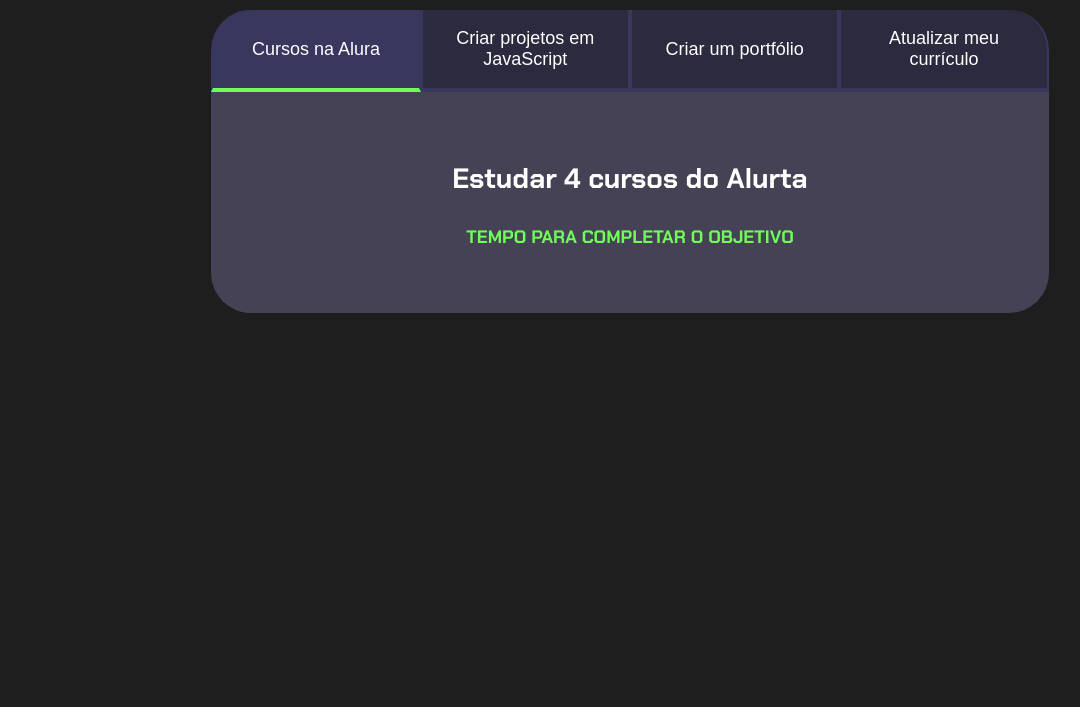
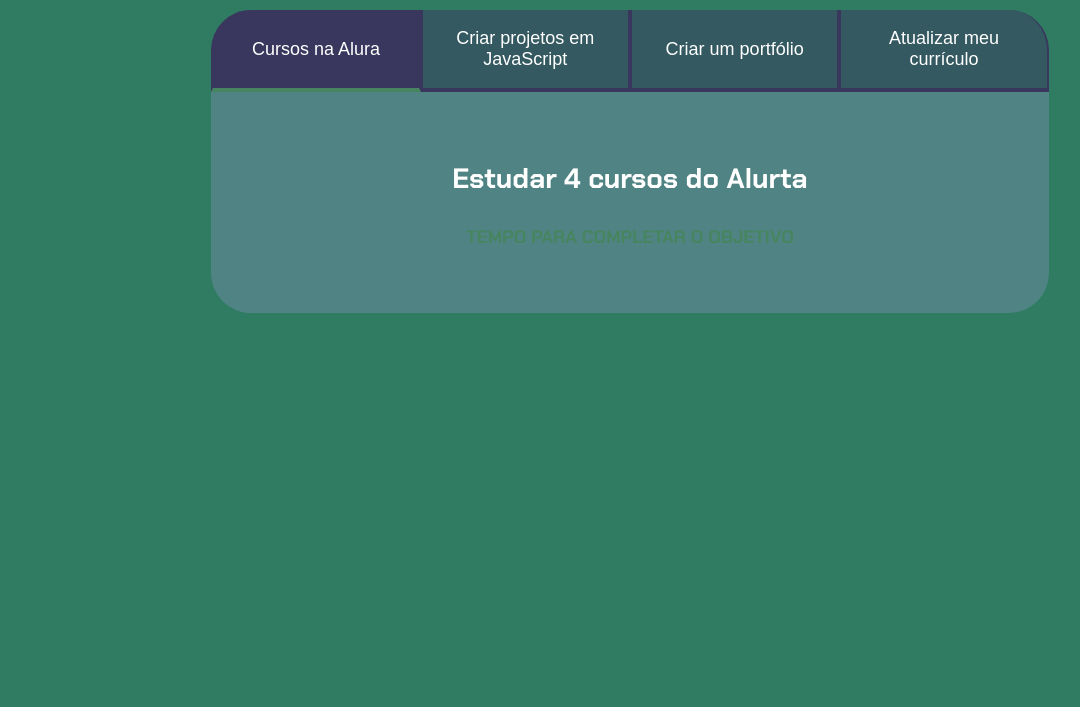
Before and after one commit to stephannyjs/Mat2-3cia-steephannyjesus, a plain HTML site: page index.html in a window 1280 px wide. Shown: the part 93-800 px from the top of the page, without its empty margins (10-1090 px from the left). Drawn offline with Linux system fonts and the light colour scheme.

Commit message:
fvrfbuj juu

```diff
--- a/style.css
+++ b/style.css
@@ -1,8 +1,8 @@
 @import url('https://fonts.googleapis.com/css2?family=Chakra+Petch:wght@400;700&display=swap');
 
 :root {
-    --cor-de-fundo: #1E1E1E;
-    --verde: #6FFF57;
+    --cor-de-fundo: #2f7c62;
+    --verde: #468560;
     --branco: #FFFFFF;
     --botao-ativo: #3A375E;
     --botao-inativo: rgba(58, 55, 94, 0.5);
```
